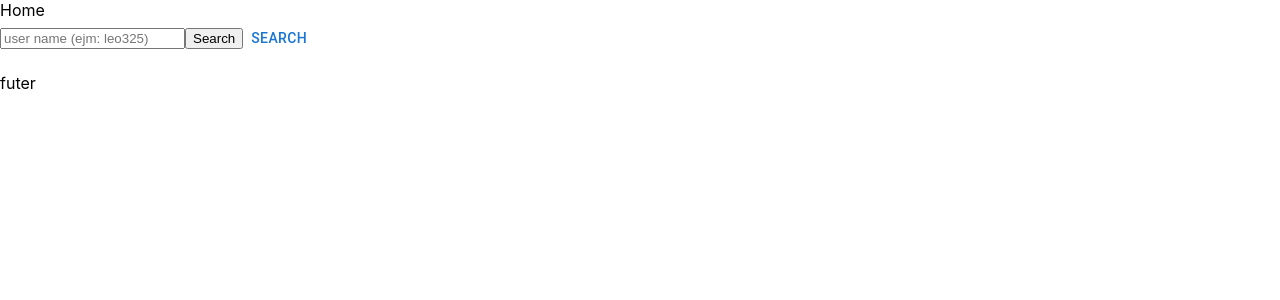
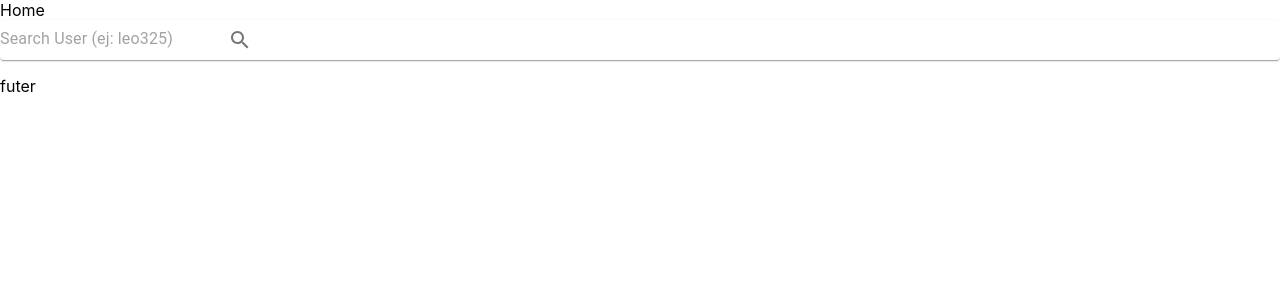
Before and after one commit to jesteban39/pt-n, a Next.js app: page / in a window 1280 px wide. Shown: the top 300 px of the page. Built offline with nearby package versions, Linux system fonts and the light colour scheme.

Commit message:
search-mui

```diff
--- a/components/Search.tsx
+++ b/components/Search.tsx
@@ -1,15 +1,8 @@
 import React, { useState } from "react";
 import { useDispatch } from "react-redux";
 
-import {
-  List,
-  ListItemText,
-  ListItemAvatar,
-  Avatar,
-  ListItem,
-  Button
-} from "@mui/material";
-
+import { IconButton, Paper, InputBase } from "@mui/material";
+import SearchIcon from "@mui/icons-material/Search";
 
 import { getUsersList } from "../store/slices/getUsersList";
 
@@ -26,16 +19,17 @@ const Search = () => {
     dispatch(getUsersList(userName));
   };
   return (
-    <form onSubmit={handleSubmit}>
-      <input
-        type="search"
+    <Paper component="form" onSubmit={handleSubmit}>
+      <InputBase
         onChange={handleChange}
         value={userName}
-        placeholder="user name (ejm: leo325)"
+        autoComplete="on"
+        placeholder="Search User (ej: leo325)"
       />
-      <input type="submit" value="Search" />
-      <Button>Search</Button>
-    </form>
+      <IconButton onSubmit={handleSubmit} type="submit">
+        <SearchIcon />
+      </IconButton>
+    </Paper>
   );
 };
 export default Search;
--- a/package.json
+++ b/package.json
@@ -11,6 +11,7 @@
   "dependencies": {
     "@emotion/react": "^11.5.0",
     "@emotion/styled": "^11.3.0",
+    "@mui/icons-material": "^5.0.4",
     "@mui/material": "^5.0.4",
     "@mui/styled-engine-sc": "^5.0.3",
     "@reduxjs/toolkit": "^1.6.2",
```
Also changed, not shown: 1 other file (tests, documents, lock files or other folders).
